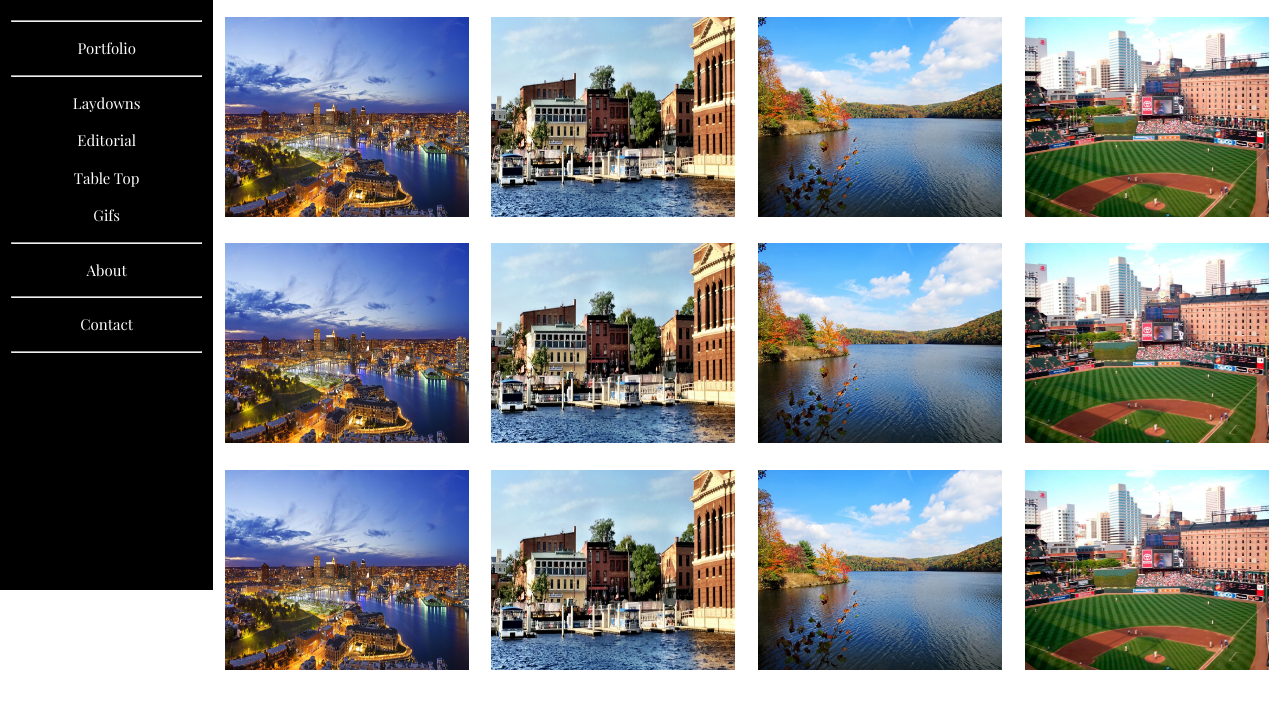
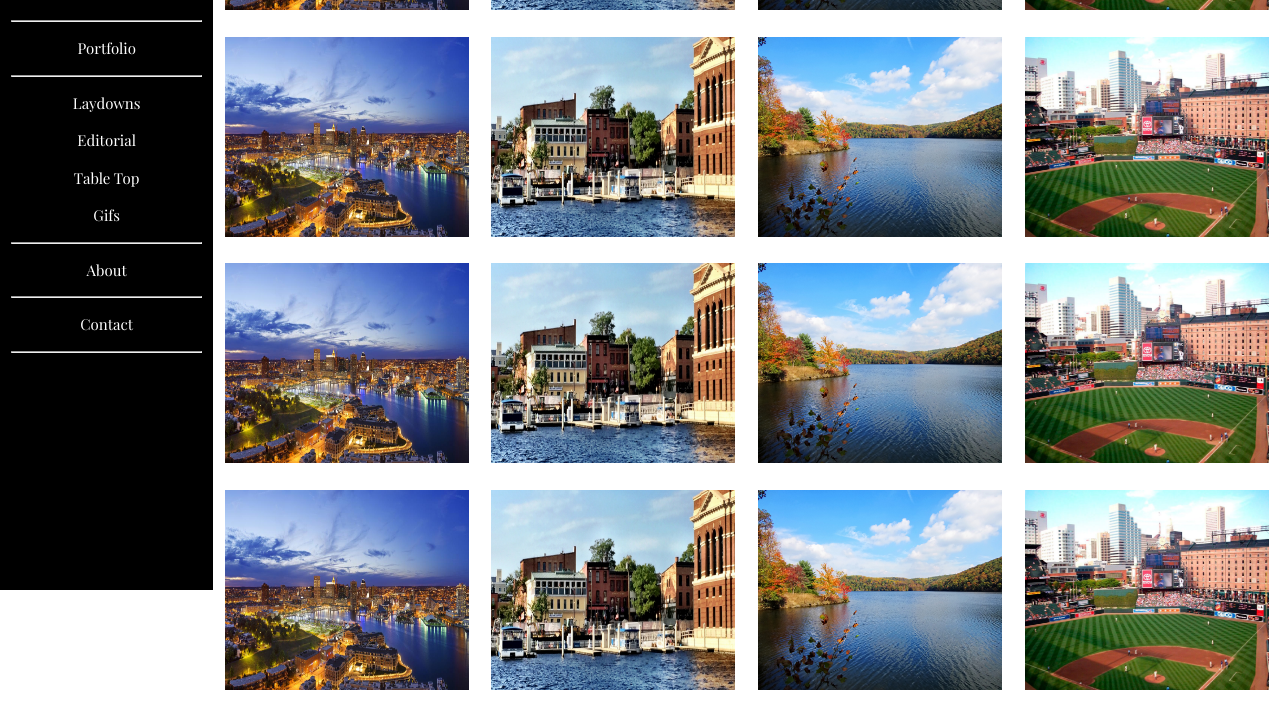
Before and after one commit to mfbradley/benPort, a website: page index.html in a window 1280 px wide. Shown: the part 210-926 px from the top of the page. Drawn offline with nearby package versions, Linux system fonts and the light colour scheme.

Commit message:
udpates to style.css and .gitignore

```diff
--- a/public/style/style.css
+++ b/public/style/style.css
@@ -26,6 +26,11 @@ html {
 .hover:hover {
     color: orangered
 }
+
+.imagesDiv {
+    margin-top: 20px;
+}
+
 img {
     height: 200px;
     width: 100%;
```
Also changed, not shown: 1 other file.
